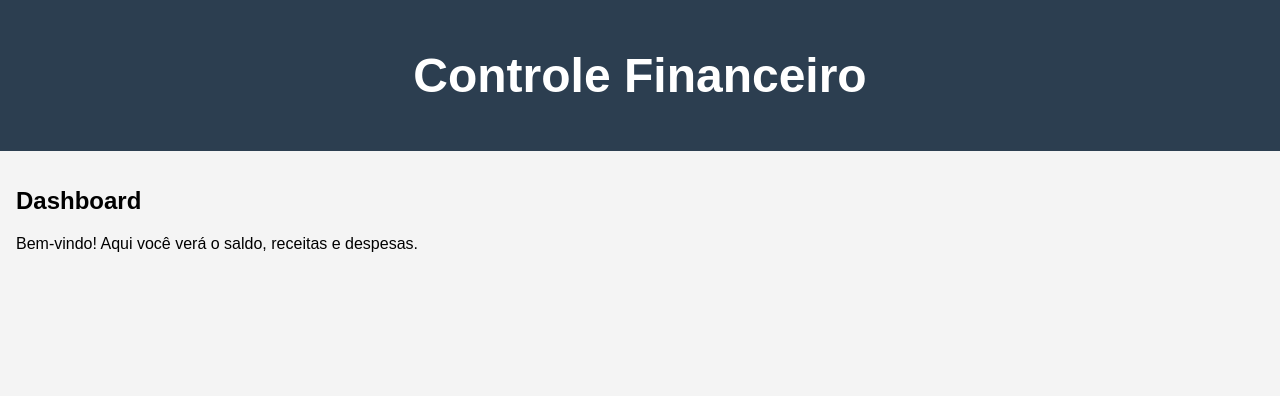
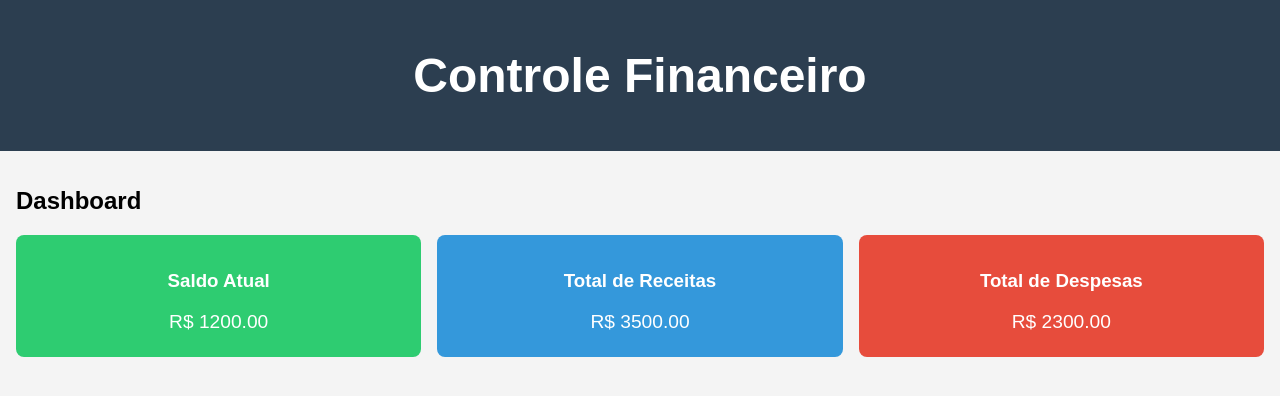
Before and after one commit to Henrique-mancini/projeto_financas_pessoais, a React (Vite) app in the folder trabalho-financas-pessoais-grupo-16/: page / in a window 1280 px wide. Shown: the top 396 px of the page. Built offline with nearby package versions, Linux system fonts and the light colour scheme.

Commit message:
adiciona cards de resumo (saldo, receitas e despesas) na Dashboard

```diff
--- /dev/null
+++ b/trabalho-financas-pessoais-grupo-16/src/components/CardResumo.jsx
@@ -0,0 +1,20 @@
+import React from 'react';
+
+export default function CardResumo({ titulo, valor, cor }) {
+  const estilo = {
+    backgroundColor: cor,
+    color: '#fff',
+    borderRadius: '8px',
+    padding: '1rem',
+    minWidth: '150px',
+    textAlign: 'center',
+    flex: 1,
+  };
+
+  return (
+    <div style={estilo}>
+      <h3>{titulo}</h3>
+      <p style={{ fontSize: '1.2rem', margin: '0.5rem 0' }}>R$ {valor.toFixed(2)}</p>
+    </div>
+  );
+}
--- a/trabalho-financas-pessoais-grupo-16/src/pages/Dashboard.jsx
+++ b/trabalho-financas-pessoais-grupo-16/src/pages/Dashboard.jsx
@@ -1,10 +1,16 @@
 import React from 'react';
+import CardResumo from '../components/CardResumo';
 
 export default function Dashboard() {
   return (
     <div style={{ padding: '1rem' }}>
       <h2>Dashboard</h2>
-      <p>Bem-vindo! Aqui você verá o saldo, receitas e despesas.</p>
+
+      <div style={{ display: 'flex', gap: '1rem', marginTop: '1rem', flexWrap: 'wrap' }}>
+        <CardResumo titulo="Saldo Atual" valor={1200} cor="#2ecc71" />
+        <CardResumo titulo="Total de Receitas" valor={3500} cor="#3498db" />
+        <CardResumo titulo="Total de Despesas" valor={2300} cor="#e74c3c" />
+      </div>
     </div>
   );
 }
```
